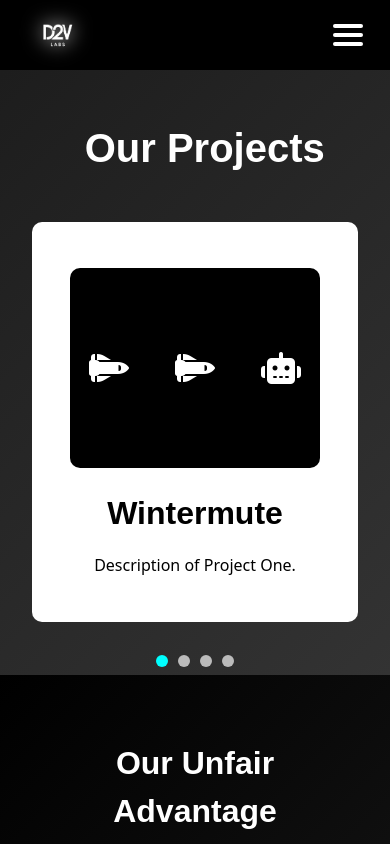
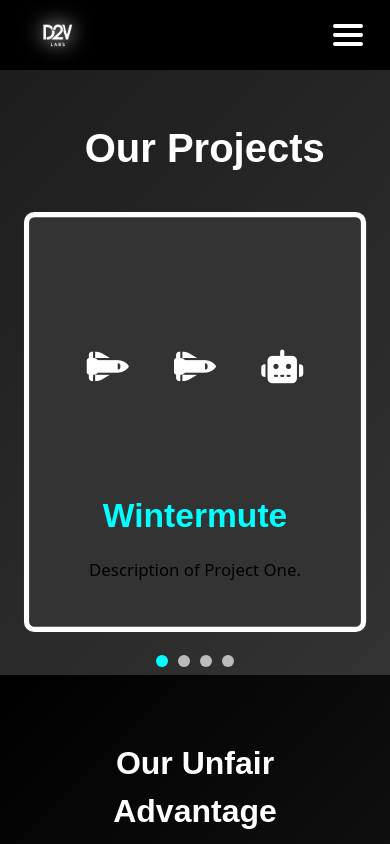
Before and after one commit to Takumi-2112/3d-slide-cards, a React (Vite) app: page / in a window 390 px wide. In both pictures the pointer is over the element 195 px from the left and 1610 px from the top of the page. Shown: the part 1188-2032 px from the top of the page. Built offline with nearby package versions, Linux system fonts and the light colour scheme; a web font is replaced by a local one.

Commit message:
changing mobile activity

```diff
--- a/src/styles/Projects.css
+++ b/src/styles/Projects.css
@@ -32,8 +32,8 @@ body {
   width: 100%;
   scroll-behavior: smooth;
   padding: 1rem 0;
-   scrollbar-width: none;        /* Firefox */
-  -ms-overflow-style: none;     /* IE 10+ */
+  scrollbar-width: none; /* Firefox */
+  -ms-overflow-style: none; /* IE 10+ */
 }
 
 .carousel-container::-webkit-scrollbar {
@@ -78,7 +78,7 @@ body {
 }
 
 .project-image {
-  background-color: #000000;
+  background-color: #333333;
   width: 90%;
   height: 200px;
   border-radius: 10px;
@@ -152,23 +152,16 @@ body {
   }
 
   .carousel-container {
-  min-height: 450px;
-}
+    min-height: 450px;
+  }
 
   .carousel-slide {
     padding: 0 2rem;
   }
 
- .project {
-  opacity: 1;
-  transform: none;
-}
-
-  .project:hover {
+  .project {
+    opacity: 1;
     transform: none;
-    background-color: #ffffff;
-    border: none;
-    color: #000000;
   }
 
   .project:hover .project-name,
@@ -177,11 +170,24 @@ body {
   }
 
   .project:hover {
-    /* No hover effect */
+    background-color: #333333;
+    border-radius: 10px;
+    height: 400px;
+    width: 100%;
+    max-width: 400px;
+    min-width: 250px;
+    flex-grow: 1;
+    display: flex;
+    flex-direction: column;
+    align-items: center;
+    justify-content: space-evenly;
+    padding: 1.5rem;
+    cursor: pointer;
+    transition: 0.25s ease;
   }
 
   .project:hover .project-name {
-    /* No hover effect */
+    color: #00ffff;
   }
 }
 
```
